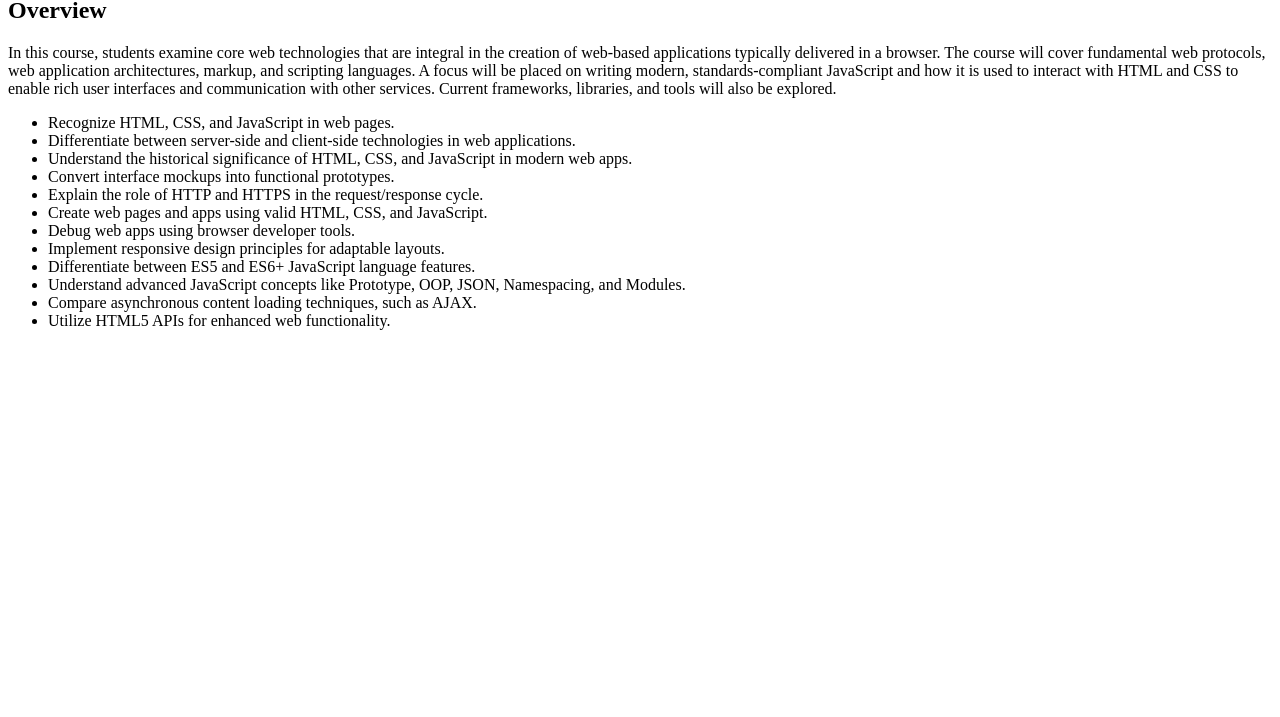
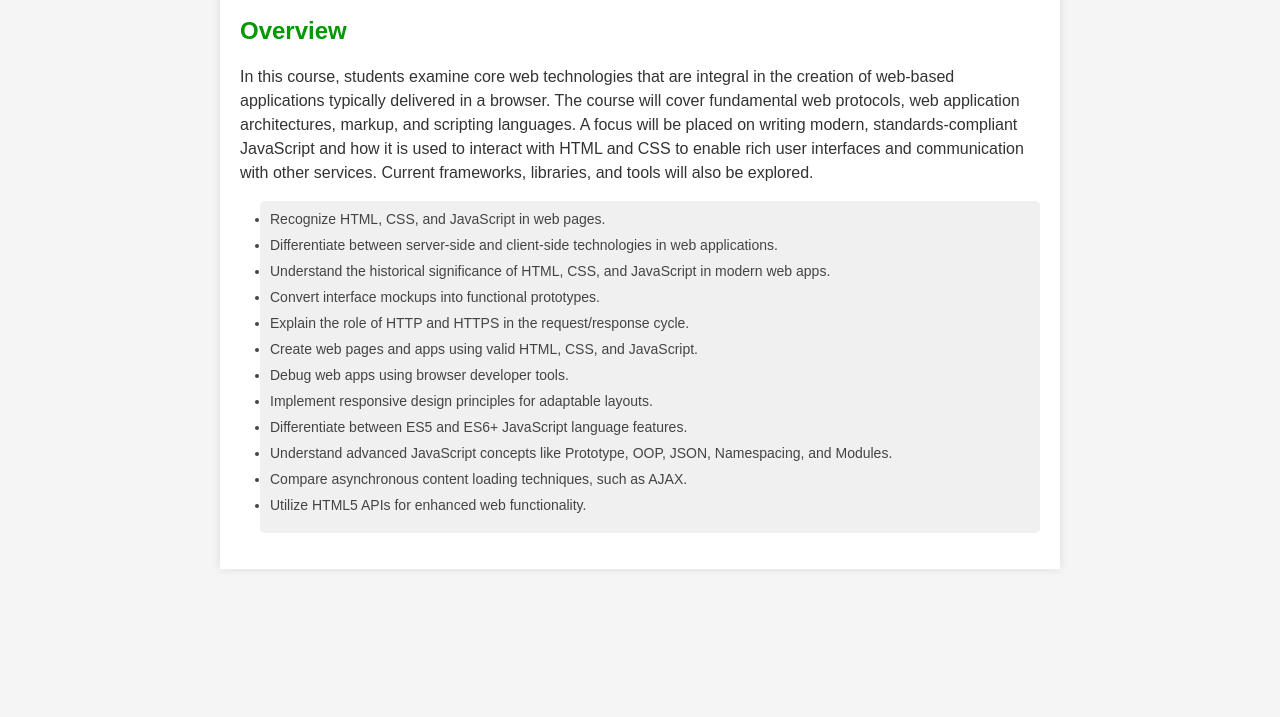
Before and after one commit to cnalamalapu/cnalamalapu.github.io, a plain HTML site: page IntroToWAF.html in a window 1280 px wide. Shown: the part 83-800 px from the top of the page. Drawn offline with Linux system fonts and the light colour scheme.

Commit message:
Added CSS code for Intro to web app foundations page

```diff
--- a/IntroToWAF.html
+++ b/IntroToWAF.html
@@ -4,7 +4,51 @@
     <meta charset="UTF-8">
     <meta name="viewport" content="width=device-width, initial-scale=1.0">
     <title>Introduction to Web App Foundations</title>
+    <style>
+        /* Add your CSS styles here */
+        body {
+            font-family: Arial, sans-serif;
+            background-color: #f5f5f5; /* Light gray background */
+            margin: 0;
+            padding: 0;
+        }
 
+        .container {
+            max-width: 800px;
+            margin: 0 auto;
+            padding: 20px;
+            background-color: #ffffff; /* White container background */
+            box-shadow: 0 0 10px rgba(0, 0, 0, 0.1);
+        }
+
+        h1 {
+            color: #007acc; /* Blue heading text */
+        }
+
+        h2 {
+            color: #009900; /* Green heading text */
+        }
+
+        p {
+            font-size: 16px;
+            line-height: 1.5;
+            color: #333; /* Dark gray paragraph text */
+        }
+
+        ul {
+            list-style-type: disc;
+            margin-left: 20px;
+            padding: 10px;
+            background-color: #f0f0f0; /* Light gray background for the ul */
+            border-radius: 5px; /* Rounded corners for the ul box */
+        }
+
+        li {
+            font-size: 14px;
+            margin-bottom: 10px;
+            color: #444; /* Slightly darker gray list item text */
+        }
+    </style>
 </head>
 <body>
     <div class="container">
```
